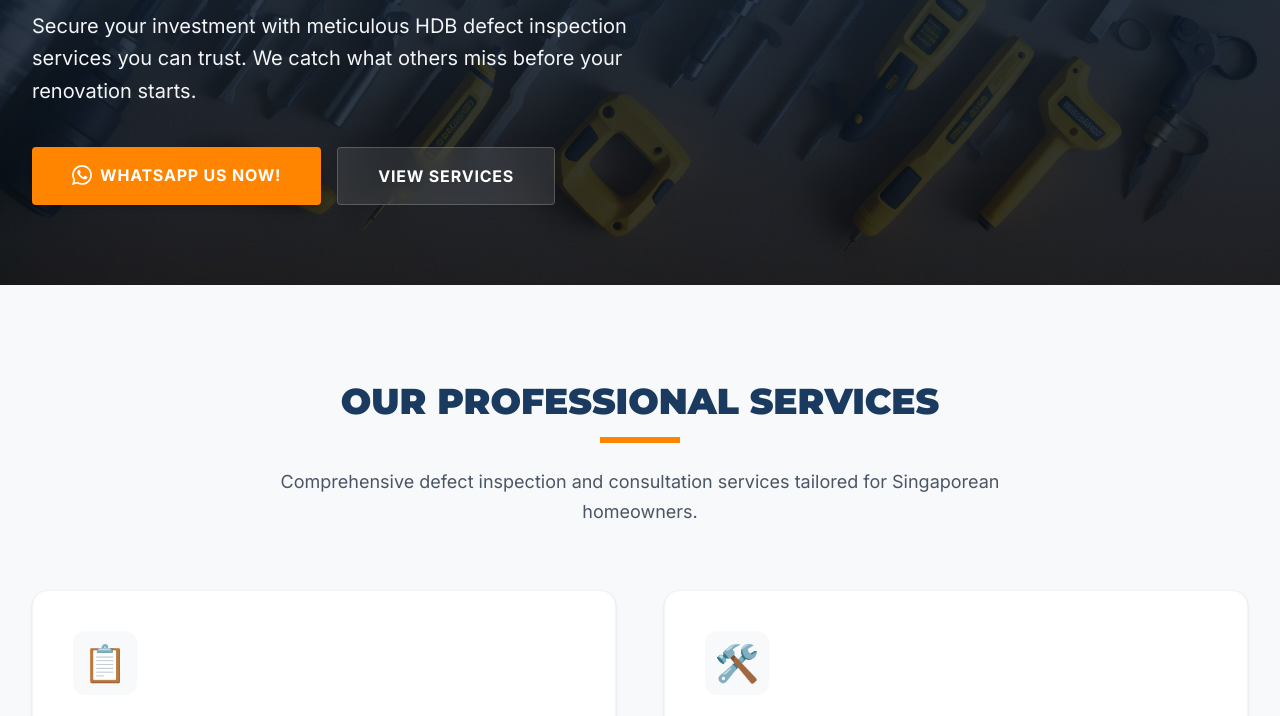
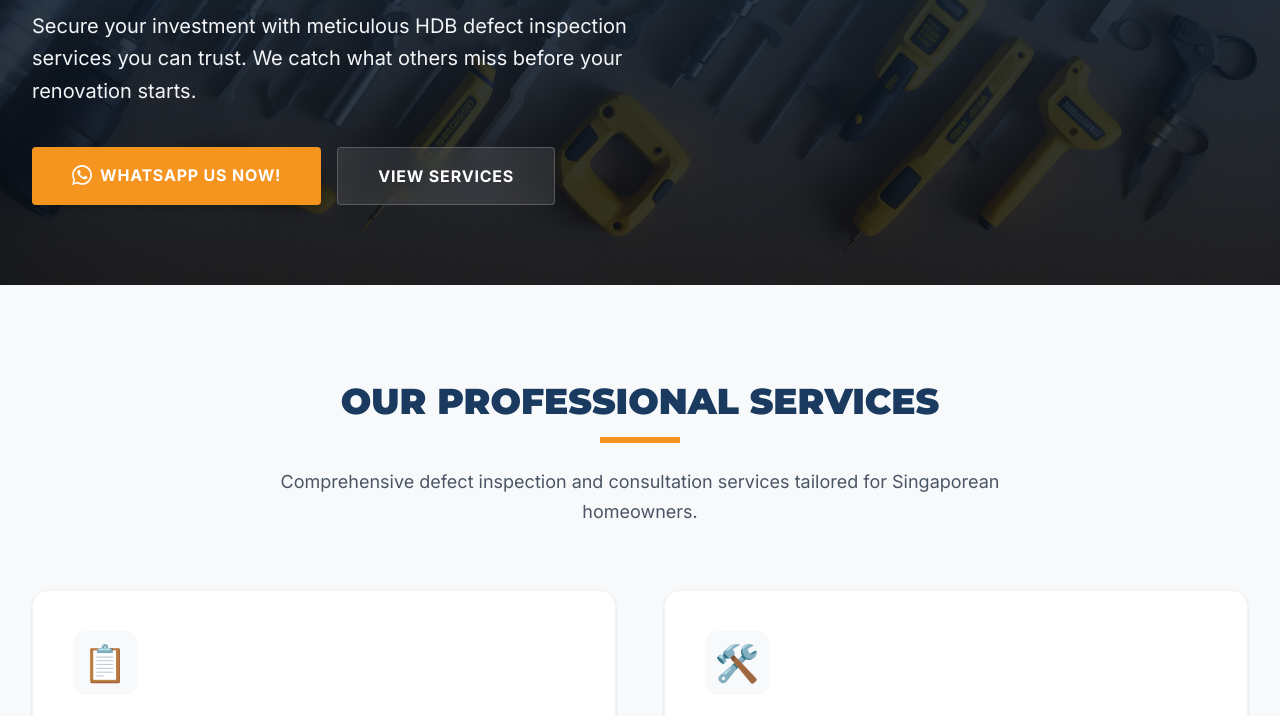
Before and after one commit to spotoninspectorate/spotoninspectorate.github.io, an Astro site: page / in a window 1280 px wide. Shown: the part 551-1267 px from the top of the page. Built offline with nearby package versions, Linux system fonts and the light colour scheme; Astro itself is replaced by a stand-in of ours; a script that the page names is missing.

Commit message:
Update secondary color to orange #F69420

```diff
--- a/src/styles/global.css
+++ b/src/styles/global.css
@@ -2,7 +2,7 @@
 
 @theme {
   --color-primary: #1a3a5f;
-  --color-secondary: #FF8501;
+  --color-secondary: #F69420;
   --color-light-bg: #f8f9fa;
 
   --font-inter: "Inter", sans-serif;
```
